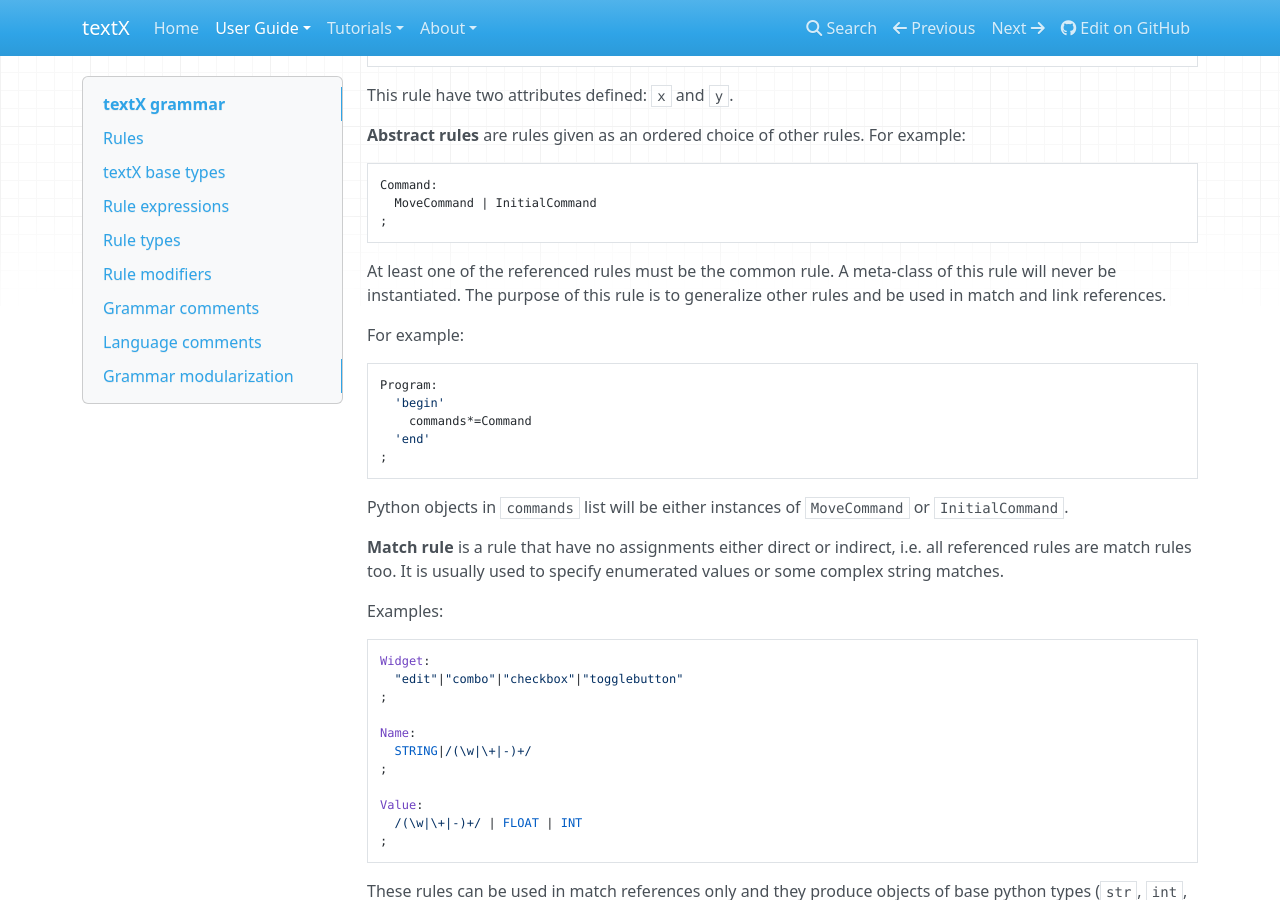
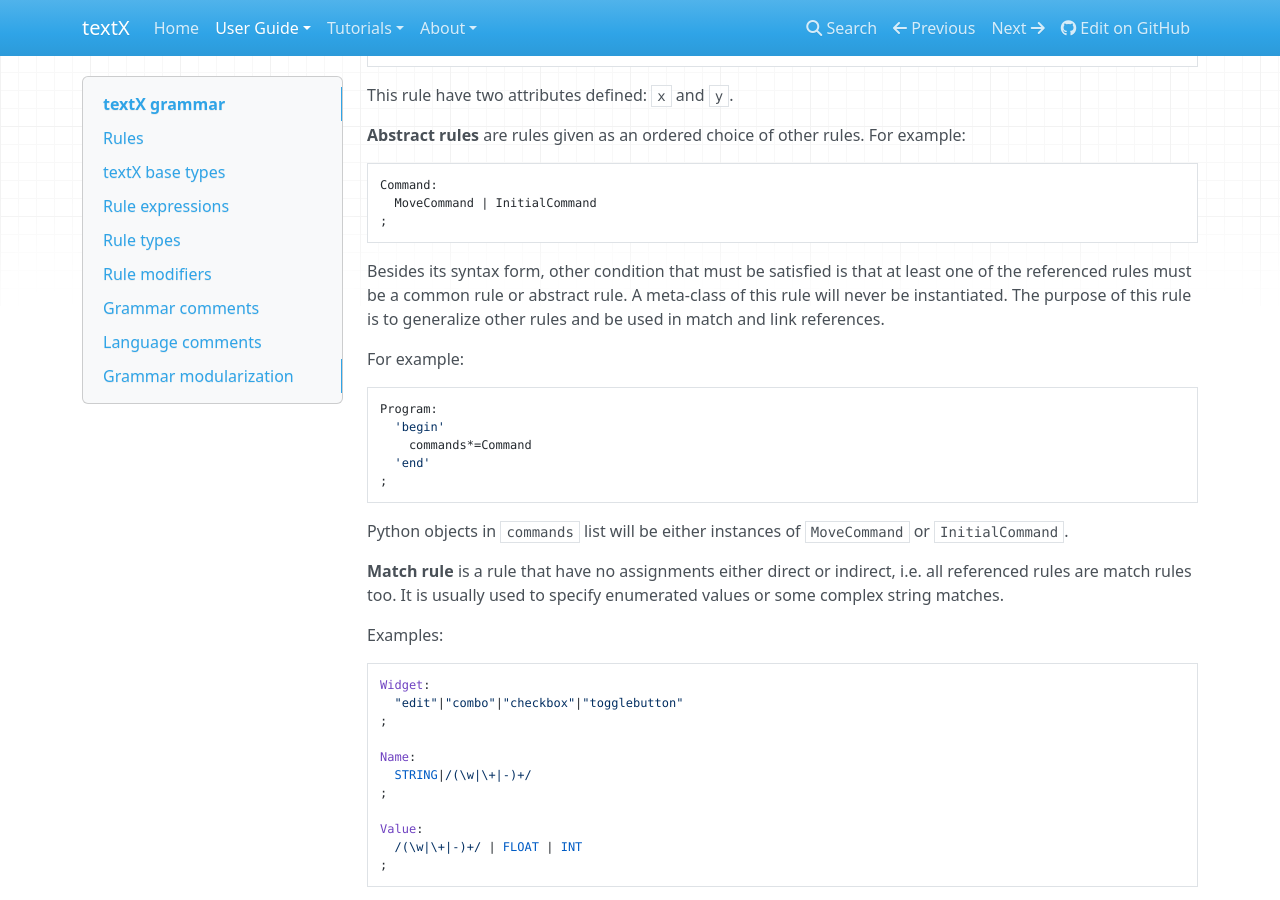
Before and after one commit to textX/textX, an MkDocs documentation site: the page built from docs/grammar.md, in a window 1280 px wide and 900 px high, scrolled down 9719 px. Built offline with MkDocs 1.6.1, drawn with Linux system fonts in a browser that asks for light colours; nearby versions of some CDN libraries; old or Windows-style settings are respelled for this version of MkDocs.

Commit message:
Some correction and clarification in the docs.

```diff
--- a/docs/grammar.md
+++ b/docs/grammar.md
@@ -474,9 +474,10 @@ example:
       MoveCommand | InitialCommand
     ;
 
-At least one of the referenced rules must be the common rule. A meta-class of
-this rule will never be instantiated. The purpose of this rule is to generalize
-other rules and be used in match and link references.
+Besides its syntax form, other condition that must be satisfied is that at least
+one of the referenced rules must be a common rule or abstract rule. A meta-class
+of this rule will never be instantiated. The purpose of this rule is to
+generalize other rules and be used in match and link references.
 
 For example:
 
```
